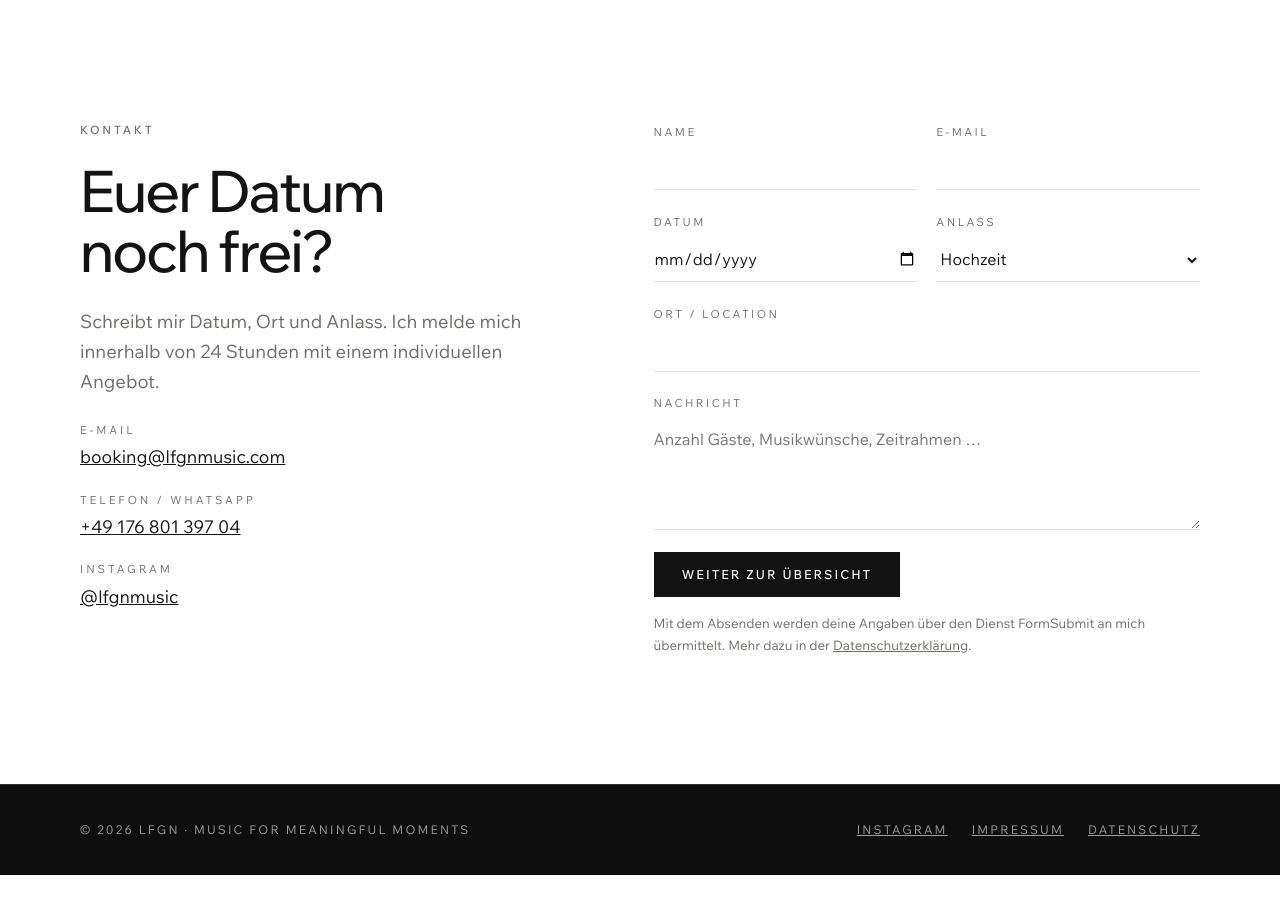
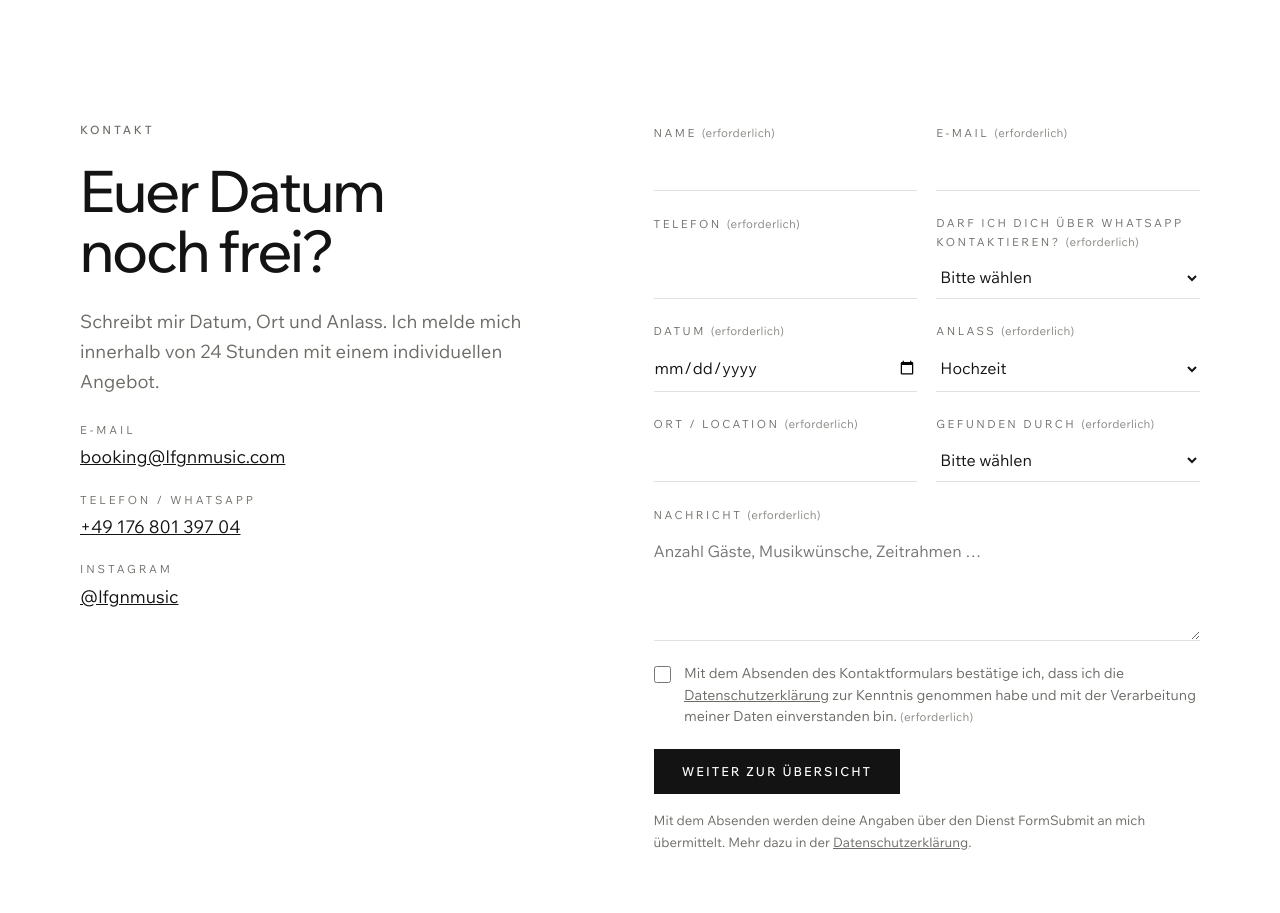
Before and after one commit to chiarabellinikitchen/lfgn-website, a plain HTML site: page index.html in a window 1280 px wide. Shown: the part 7100-8013 px from the top of the page. Before the commit the page ends 7975 px from the top, so only its background shows below. Drawn offline with Linux system fonts and the light colour scheme.

Commit message:
Formular: Telefon, WhatsApp-Frage, Gefunden durch, Datenschutz-Checkbox, alle Felder erforderlich
Co-Authored-By: Claude Opus 5.5 <noreply@anthropic.com>
Claude-Session: https://claude.ai/code/session_01HrtDBoAxRBNExZwHgE3UAs

```diff
--- a/index.html
+++ b/index.html
@@ -186,6 +186,10 @@ input, select, textarea { font: 400 1rem/1.5 var(--sans); letter-spacing: normal
 select option { background: var(--bg); color: var(--fg); }
 input:focus, select:focus, textarea:focus { outline: none; border-bottom-color: var(--fg); }
 textarea { min-height: 7rem; resize: vertical; }
+.req { text-transform: none; letter-spacing: .02em; font-size: .72rem; opacity: .8; }
+label.consent { display: flex; gap: .8rem; align-items: flex-start; text-transform: none; letter-spacing: normal; font-size: .88rem; line-height: 1.5; }
+label.consent input { width: 1.1rem; height: 1.1rem; flex: none; margin: .15rem 0 0; padding: 0; accent-color: var(--fg); }
+label.consent a { color: inherit; }
 .hp { position: absolute; left: -9999px; width: 1px; height: 1px; opacity: 0; }
 .f-note { font-size: .82rem; color: var(--muted); margin: 1rem 0 0; }
 .f-note a, .f-err a { color: inherit; }
@@ -410,12 +414,16 @@ footer.site nav { display: flex; gap: 1.5rem; }
         </dl>
       </div>
       <form id="anfrage">
-        <label>Name<input id="f-name" name="name" required autocomplete="name"></label>
-        <label>E-Mail<input id="f-mail" name="email" type="email" required autocomplete="email"></label>
-        <label>Datum<input id="f-date" name="datum" type="date" required></label>
-        <label>Anlass<select id="f-type" name="anlass"><option>Hochzeit</option><option>Firmen-Event</option><option>Opening / Rooftop</option><option>Private Feier</option><option>Sonstiges</option></select></label>
-        <label class="full">Ort / Location<input id="f-loc" name="ort"></label>
-        <label class="full">Nachricht<textarea id="f-msg" name="nachricht" placeholder="Anzahl Gäste, Musikwünsche, Zeitrahmen …"></textarea></label>
+        <label><span>Name <span class="req">(erforderlich)</span></span><input id="f-name" name="name" required autocomplete="name"></label>
+        <label><span>E-Mail <span class="req">(erforderlich)</span></span><input id="f-mail" name="email" type="email" required autocomplete="email"></label>
+        <label><span>Telefon <span class="req">(erforderlich)</span></span><input id="f-tel" name="telefon" type="tel" required autocomplete="tel"></label>
+        <label><span>Darf ich dich über WhatsApp kontaktieren? <span class="req">(erforderlich)</span></span><select id="f-wa" name="whatsapp" required><option value="" disabled selected>Bitte wählen</option><option>Ja</option><option>Nein</option></select></label>
+        <label><span>Datum <span class="req">(erforderlich)</span></span><input id="f-date" name="datum" type="date" required></label>
+        <label><span>Anlass <span class="req">(erforderlich)</span></span><select id="f-type" name="anlass" required><option>Hochzeit</option><option>Firmen-Event</option><option>Opening / Rooftop</option><option>Private Feier</option><option>Sonstiges</option></select></label>
+        <label><span>Ort / Location <span class="req">(erforderlich)</span></span><input id="f-loc" name="ort" required></label>
+        <label><span>Gefunden durch <span class="req">(erforderlich)</span></span><select id="f-src" name="gefunden" required><option value="" disabled selected>Bitte wählen</option><option>Google</option><option>Instagram</option><option>Empfehlung</option><option>Auf einem Event erlebt</option><option>Sonstiges</option></select></label>
+        <label class="full"><span>Nachricht <span class="req">(erforderlich)</span></span><textarea id="f-msg" name="nachricht" required placeholder="Anzahl Gäste, Musikwünsche, Zeitrahmen …"></textarea></label>
+        <label class="full consent"><input type="checkbox" id="f-ok" required><span>Mit dem Absenden des Kontaktformulars bestätige ich, dass ich die <a href="datenschutz.html" target="_blank">Datenschutzerklärung</a> zur Kenntnis genommen habe und mit der Verarbeitung meiner Daten einverstanden bin. <span class="req">(erforderlich)</span></span></label>
         <input type="text" name="_honey" id="f-honey" class="hp" tabindex="-1" autocomplete="off" aria-hidden="true">
         <div class="full f-edit"><button class="btn" type="submit">Weiter zur Übersicht</button>
           <p class="f-note">Mit dem Absenden werden deine Angaben über den Dienst FormSubmit an mich übermittelt. Mehr dazu in der <a href="datenschutz.html">Datenschutzerklärung</a>.</p></div>
@@ -463,7 +471,7 @@ footer.site nav { display: flex; gap: 1.5rem; }
   var $ = function (id) { return document.getElementById(id); };
   var v = function (id) { return $(id).value.trim(); };
   var fmtDate = function (s) { var p = s.split('-'); return p.length === 3 ? p[2] + '.' + p[1] + '.' + p[0] : s; };
-  var fields = [['Name', 'f-name'], ['E-Mail', 'f-mail'], ['Datum', 'f-date'], ['Anlass', 'f-type'], ['Ort', 'f-loc'], ['Nachricht', 'f-msg']];
+  var fields = [['Name', 'f-name'], ['E-Mail', 'f-mail'], ['Telefon', 'f-tel'], ['WhatsApp', 'f-wa'], ['Datum', 'f-date'], ['Anlass', 'f-type'], ['Ort', 'f-loc'], ['Gefunden durch', 'f-src'], ['Nachricht', 'f-msg']];
   var val = function (id) { return id === 'f-date' ? fmtDate(v(id)) : v(id); };
   function show(state) {
     form.classList.toggle('is-review', state === 'review');
@@ -490,7 +498,7 @@ footer.site nav { display: flex; gap: 1.5rem; }
     var btn = $('f-send'); btn.disabled = true; btn.textContent = 'Wird gesendet …';
     var name = v('f-name'), datum = val('f-date'), anlass = v('f-type');
     var data = {
-      Name: name, email: v('f-mail'), Datum: datum, Anlass: anlass, Ort: v('f-loc'), Nachricht: v('f-msg'),
+      Name: name, email: v('f-mail'), Telefon: v('f-tel'), 'WhatsApp-Kontakt erlaubt': v('f-wa'), Datum: datum, Anlass: anlass, Ort: v('f-loc'), 'Gefunden durch': v('f-src'), Nachricht: v('f-msg'), Datenschutz: 'zur Kenntnis genommen und eingewilligt',
       _subject: 'Neue Anfrage: ' + anlass + ' am ' + datum + ' (' + name + ')',
       _template: 'table', _captcha: 'false', _honey: v('f-honey'),
       _autoresponse: 'Hallo ' + name.split(' ')[0] + ',\n\nvielen Dank für deine Anfrage (' + anlass + ' am ' + datum + '). Sie ist bei mir angekommen, und ich melde mich innerhalb von 24 Stunden mit einem individuellen Angebot bei dir.\n\nBeste Grüße\nChristian\n\nLFGN · Music for meaningful moments\n+49 176 801 397 04\nlfgnmusic.com · @lfgnmusic'
```
Also changed, not shown: datenschutz.html (+1 -1 lines), f0.png (added), f1.png (added), f2.png (added).
